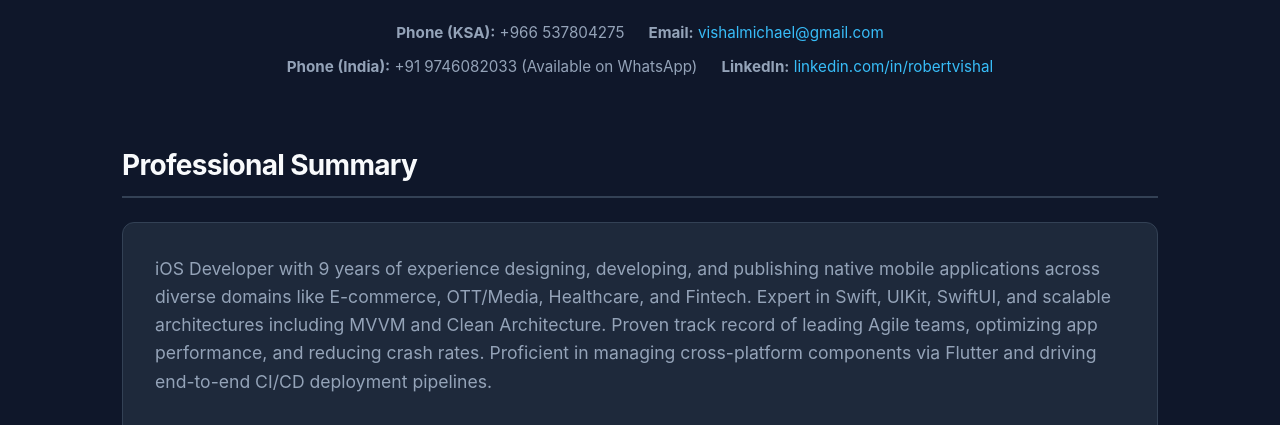
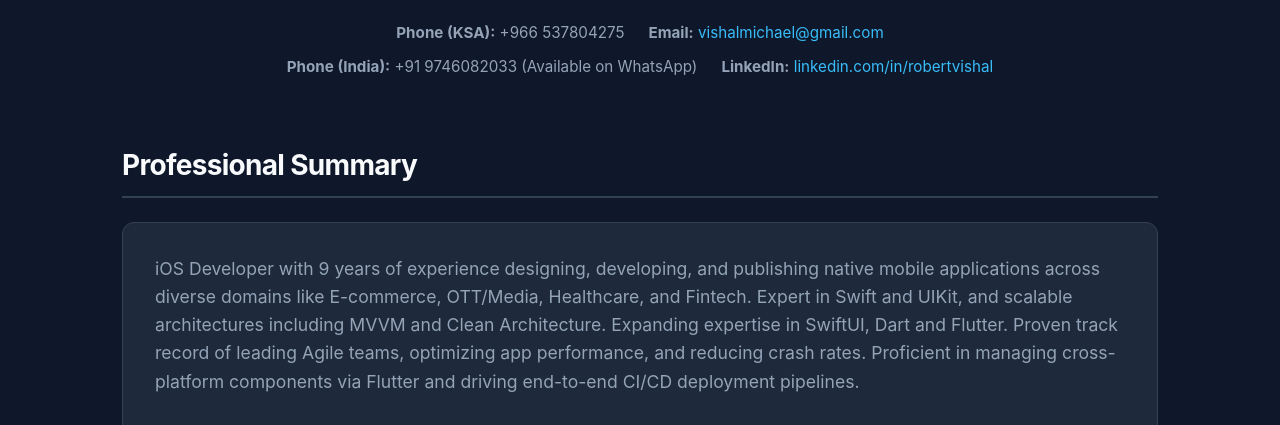
Before and after one commit to robertvishal/robertvishal.github.io, a plain HTML site: page index.html in a window 1280 px wide. Shown: the part 171-596 px from the top of the page. Drawn offline with Linux system fonts and the light colour scheme.

Commit message:
Add files via upload

```diff
--- a/index.html
+++ b/index.html
@@ -320,7 +320,7 @@
         <section id="summary">
             <h2>Professional Summary</h2>
             <div class="summary-card">
-                <p>iOS Developer with 9 years of experience designing, developing, and publishing native mobile applications across diverse domains like E-commerce, OTT/Media, Healthcare, and Fintech. Expert in Swift, UIKit, SwiftUI, and scalable architectures including MVVM and Clean Architecture. Proven track record of leading Agile teams, optimizing app performance, and reducing crash rates. Proficient in managing cross-platform components via Flutter and driving end-to-end CI/CD deployment pipelines.</p>
+                <p>iOS Developer with 9 years of experience designing, developing, and publishing native mobile applications across diverse domains like E-commerce, OTT/Media, Healthcare, and Fintech. Expert in Swift and UIKit, and scalable architectures including MVVM and Clean Architecture. Expanding expertise in  SwiftUI, Dart and Flutter. Proven track record of leading Agile teams, optimizing app performance, and reducing crash rates. Proficient in managing cross-platform components via Flutter and driving end-to-end CI/CD deployment pipelines.</p>
 
                 <div class="metrics-grid">
                     <div class="metric-box">
```
